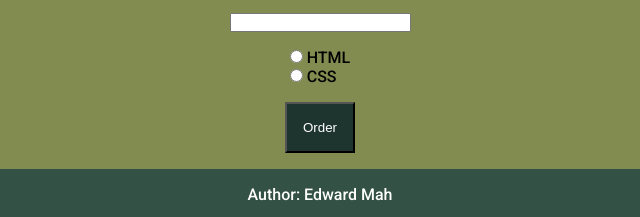
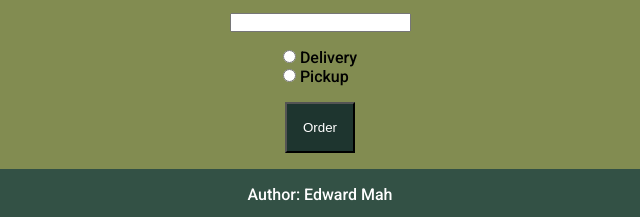
Before and after one commit to edwardm8/cpnt-262-a1, a plain HTML site: page index.html in a window 1280 px wide. Shown: the part 2537-2754 px from the top of the page, 320-960 px from the left. Drawn offline with Linux system fonts and the light colour scheme.

Commit message:
text change

```diff
--- a/index.html
+++ b/index.html
@@ -88,9 +88,9 @@
       <input type="email" name="email" value="">
       <div class="checkboxes">
         <input type="radio" id="html" name="order_details" value="">
-        <label for="Delivery">HTML</label><br>
+        <label for="Delivery">Delivery</label><br>
         <input type="radio" id="css" name="order_details" value="">
-        <label for="Pickup">CSS</label><br>
+        <label for="Pickup">Pickup</label><br>
       </div>
       <button>Order</button>
     </form>
```
